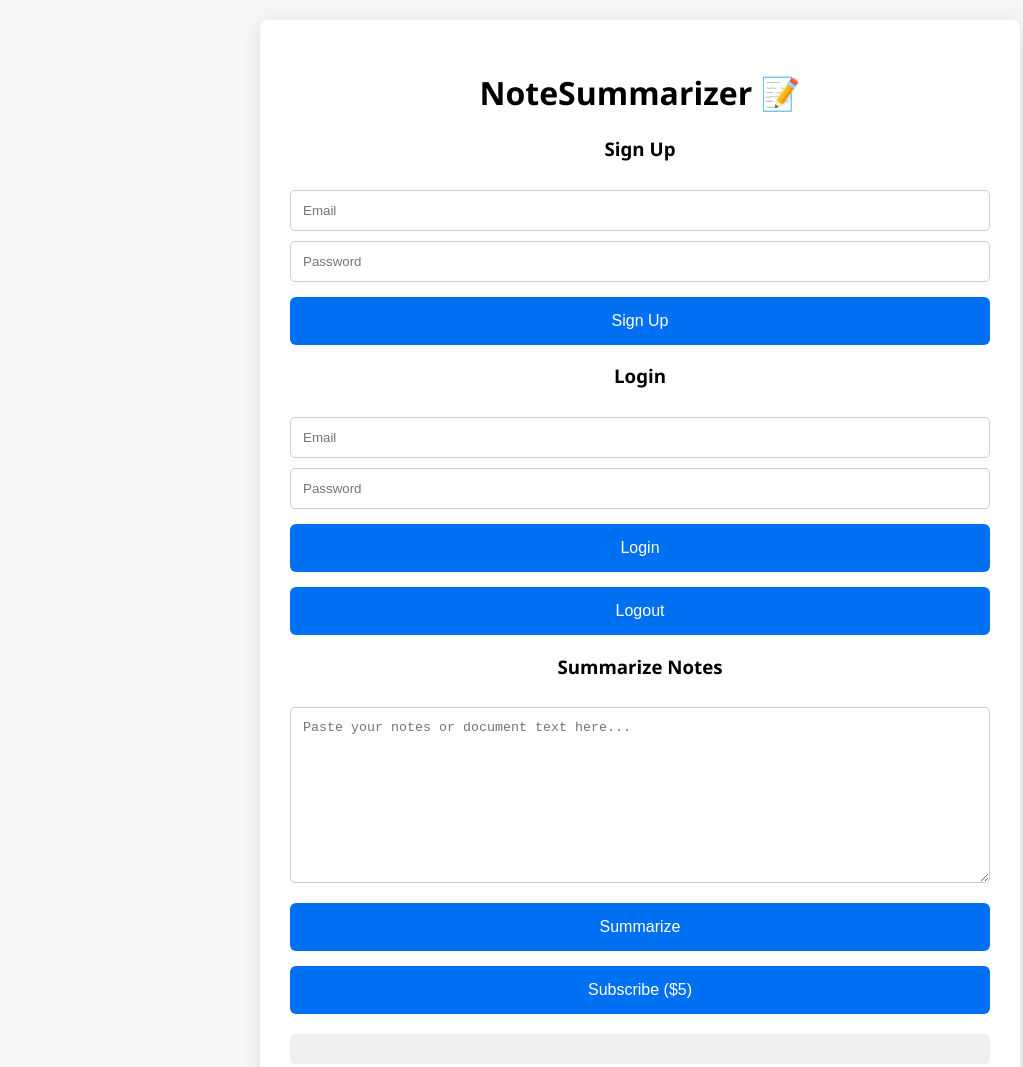
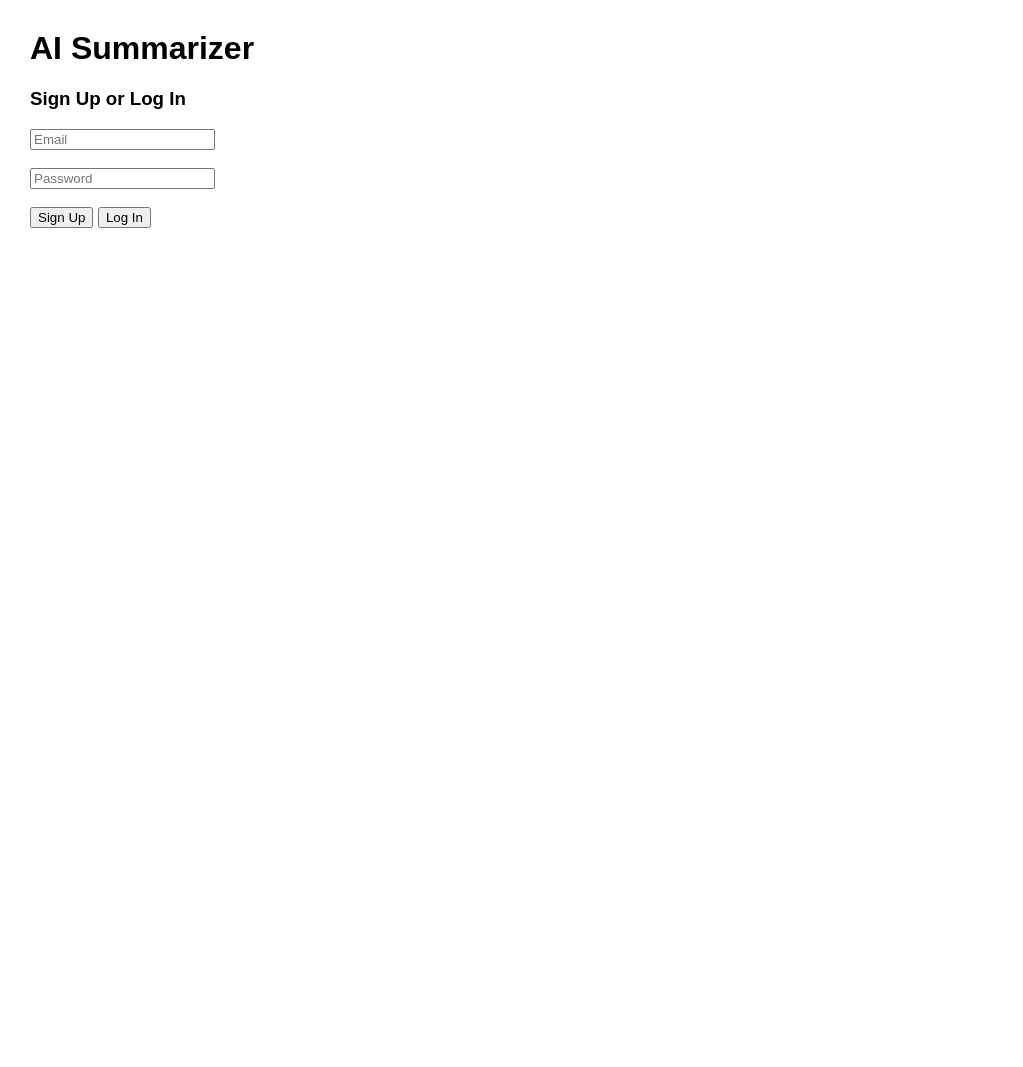
Before and after one commit to kidriqrif/ai-summarizer, a plain HTML site: page index.html in a window 1280 px wide. Shown: the top 1067 px of the page, without its empty margins (0-1023 px from the left). After the commit the page ends 800 px from the top, so only its background shows below. Drawn offline with Linux system fonts and the light colour scheme.

```diff
--- a/index.html
+++ b/index.html
@@ -1,137 +1,98 @@
 <!DOCTYPE html>
-<html lang="en">
+<html>
 <head>
-  <meta charset="UTF-8" />
-  <meta name="viewport" content="width=device-width, initial-scale=1.0"/>
-  <title>NoteSummarizer</title>
+  <title>AI Summarizer</title>
   <style>
-    body {
-      font-family: 'Segoe UI', sans-serif;
-      margin: 0;
-      padding: 20px;
-      background: #f4f6f8;
-    }
-    .container {
-      max-width: 700px;
-      margin: auto;
-      background: white;
-      padding: 30px;
-      border-radius: 8px;
-      box-shadow: 0 4px 20px rgba(0,0,0,0.1);
-    }
-    h1, h3 {
-      text-align: center;
-    }
-    input, textarea {
-      width: 100%;
-      padding: 12px;
-      margin-top: 10px;
-      border-radius: 5px;
-      border: 1px solid #ccc;
-      box-sizing: border-box;
-    }
-    button {
-      margin-top: 15px;
-      width: 100%;
-      padding: 15px;
-      font-size: 16px;
-      background-color: #0070f3;
-      color: white;
-      border: none;
-      border-radius: 6px;
-      cursor: pointer;
-    }
-    button:hover {
-      background-color: #005bb5;
-    }
-    #result {
-      white-space: pre-wrap;
-      margin-top: 20px;
-      background: #f0f0f0;
-      padding: 15px;
-      border-radius: 5px;
-    }
+    body { font-family: Arial, sans-serif; margin: 30px; }
+    #summarizer, #logoutBtn { display: none; }
+    textarea { width: 100%; height: 150px; }
+    #result { white-space: pre-wrap; margin-top: 20px; background: #f0f0f0; padding: 15px; border-radius: 5px; }
   </style>
 </head>
 <body>
-  <div class="container">
-    <h1>NoteSummarizer 📝</h1>
+  <h1>AI Summarizer</h1>
 
-    <h3>Sign Up</h3>
-    <input id="signup-email" placeholder="Email" type="email" />
-    <input id="signup-password" placeholder="Password" type="password" />
+  <div id="auth">
+    <h3>Sign Up or Log In</h3>
+    <input type="email" id="email" placeholder="Email"><br><br>
+    <input type="password" id="password" placeholder="Password"><br><br>
     <button onclick="signup()">Sign Up</button>
+    <button onclick="login()">Log In</button>
+    <p id="authMsg" style="color:red;"></p>
+  </div>
 
-    <h3>Login</h3>
-    <input id="login-email" placeholder="Email" type="email" />
-    <input id="login-password" placeholder="Password" type="password" />
-    <button onclick="login()">Login</button>
-    <button onclick="logout()">Logout</button>
-
-    <h3>Summarize Notes</h3>
-    <textarea id="text" placeholder="Paste your notes or document text here..." rows="10"></textarea>
-    <button onclick="summarize()">Summarize</button>
-
-    <button onclick="subscribe()">Subscribe ($5)</button>
-
+  <div id="summarizer">
+    <button id="logoutBtn" onclick="logout()">Log Out</button>
+    <h3>Enter Text to Summarize</h3>
+    <textarea id="inputText" placeholder="Paste your notes or document text here..."></textarea><br>
+    <button onclick="summarizeText()">Summarize</button>
+    <h3>Summary</h3>
     <div id="result"></div>
   </div>
 
   <script>
     async function signup() {
-      const email = document.getElementById('signup-email').value;
-      const password = document.getElementById('signup-password').value;
+      const email = document.getElementById('email').value;
+      const password = document.getElementById('password').value;
       const res = await fetch('/signup', {
         method: 'POST',
-        headers: {'Content-Type': 'application/json'},
+        headers: {'Content-Type':'application/json'},
         body: JSON.stringify({email, password})
       });
       const data = await res.json();
-      alert(data.message || data.error);
+      document.getElementById('authMsg').textContent = data.message || data.error;
     }
 
     async function login() {
-      const email = document.getElementById('login-email').value;
-      const password = document.getElementById('login-password').value;
+      const email = document.getElementById('email').value;
+      const password = document.getElementById('password').value;
       const res = await fetch('/login', {
         method: 'POST',
-        headers: {'Content-Type': 'application/json'},
-        credentials: 'same-origin',
-        body: JSON.stringify({email, password})
+        headers: {'Content-Type':'application/json'},
+        body: JSON.stringify({email, password}),
+        credentials: 'same-origin'
       });
       const data = await res.json();
-      alert(data.message || data.error);
+      if (res.ok) {
+        document.getElementById('auth').style.display = 'none';
+        document.getElementById('summarizer').style.display = 'block';
+        document.getElementById('logoutBtn').style.display = 'inline';
+        document.getElementById('authMsg').textContent = '';
+      } else {
+        document.getElementById('authMsg').textContent = data.error || 'Login failed';
+      }
     }
 
     async function logout() {
-      const res = await fetch('/logout', {method: 'POST', credentials: 'same-origin'});
-      const data = await res.json();
-      alert(data.message || data.error);
+      await fetch('/logout', {
+        method: 'POST',
+        credentials: 'same-origin'
+      });
+      document.getElementById('auth').style.display = 'block';
+      document.getElementById('summarizer').style.display = 'none';
+      document.getElementById('logoutBtn').style.display = 'none';
+      document.getElementById('authMsg').textContent = '';
+      document.getElementById('inputText').value = '';
+      document.getElementById('result').textContent = '';
     }
 
-    async function summarize() {
-      const text = document.getElementById('text').value;
+    async function summarizeText() {
+      const text = document.getElementById('inputText').value;
+      if (!text.trim()) {
+        alert('Please enter text to summarize.');
+        return;
+      }
       const res = await fetch('/summarize', {
         method: 'POST',
-        headers: {'Content-Type': 'application/json'},
-        credentials: 'same-origin',
-        body: JSON.stringify({text})
+        headers: {'Content-Type':'application/json'},
+        body: JSON.stringify({text}),
+        credentials: 'same-origin'
       });
       const data = await res.json();
       if (res.ok) {
-        document.getElementById('result').innerText = data.summary;
+        document.getElementById('result').textContent = data.summary;
       } else {
-        alert(data.error || 'Error summarizing.');
-      }
-    }
-
-    async function subscribe() {
-      const res = await fetch('/create-checkout-session', {method: 'POST', credentials: 'same-origin'});
-      const data = await res.json();
-      if (res.ok) {
-        window.location = data.checkout_url;
-      } else {
-        alert(data.error || 'Error creating checkout session.');
+        document.getElementById('result').textContent = data.error || 'Error summarizing text.';
       }
     }
   </script>
```
Also changed, not shown: 1 other file.
